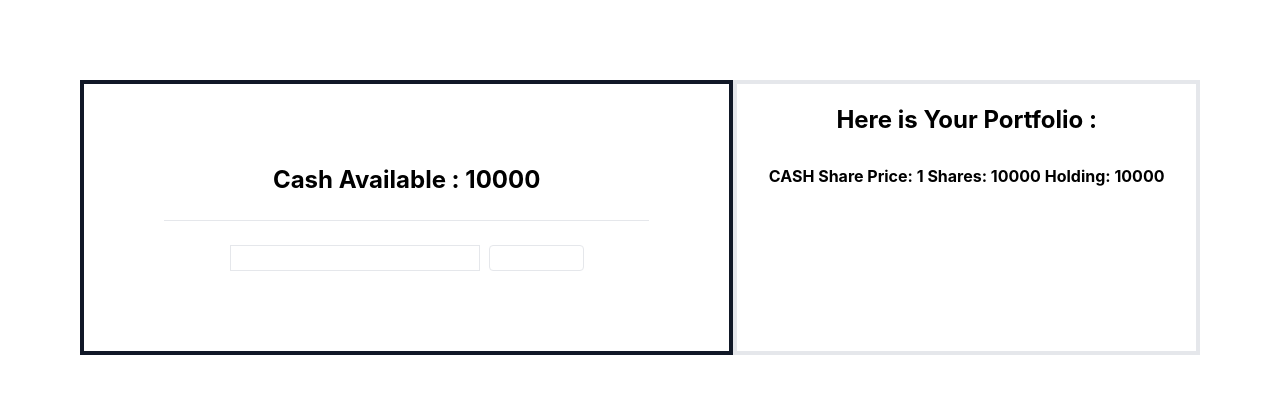
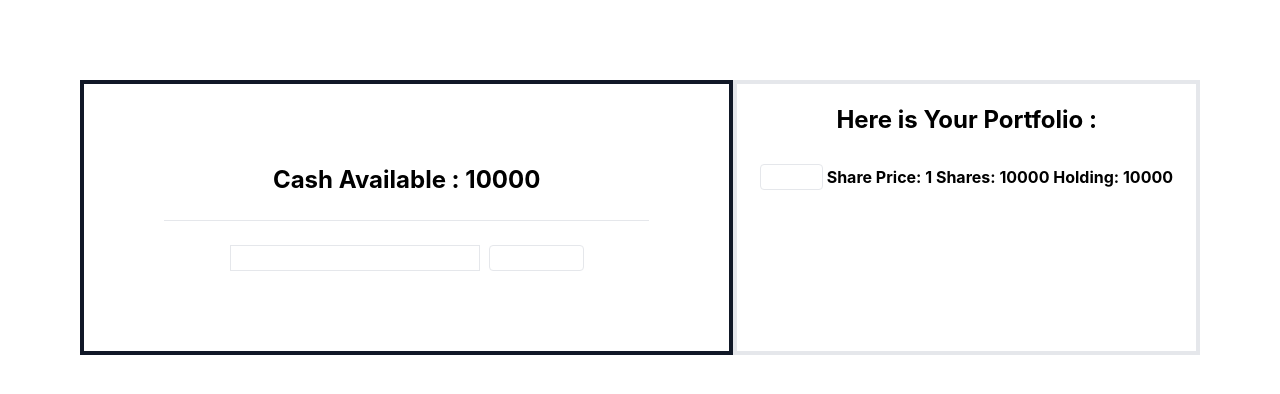
Before and after one commit to WDanielH/Capstone-React, a React (Create React App) app: page / in a window 1280 px wide. Shown: the top 394 px of the page. Built offline with nearby package versions, Linux system fonts and the light colour scheme.

Commit message:
implemented buttons in portfolio

```diff
--- a/src/App.js
+++ b/src/App.js
@@ -20,7 +20,7 @@ const STOCK_PRICES = [
 
 //Basic Project Complete -
 // need to style
-// IDEAS - Add Line by current selected stock "current selected trade" - conditional formatting to display in red if the trade value> cash available
+// Make the Button in your portfolio function as "get Quote"
 // IDEAS - Implement the API to pull all stocks instead of just our three
 // IDEAS - Implement log in features and save each users portfolio
 // IDEAS - Implement share price tracking ("portfolio[i].purchase price") which we can then use to display net gain/loss
@@ -312,7 +312,7 @@ function App() {
 
              <ul className="list-group">
              {portfolio.map(function(portfolio){
-                    return <li className='font-bold text-teal-600 text-l p-2'>{portfolio.stock + "  Share Price:  " + portfolio.price + "  Shares:  " +portfolio.shares + " Holding: " +portfolio.price*portfolio.shares}</li>;
+                    return <li className='font-bold text-teal-600 text-l p-2'><button className={'border border-teal-500 text-white pl-2 pr-2 bg-teal-600 rounded'} >{portfolio.stock}</button>{"  Share Price:  " + portfolio.price + "  Shares:  " +portfolio.shares + " Holding: " +portfolio.price*portfolio.shares}</li>;
                   })}
              </ul>
 
```
